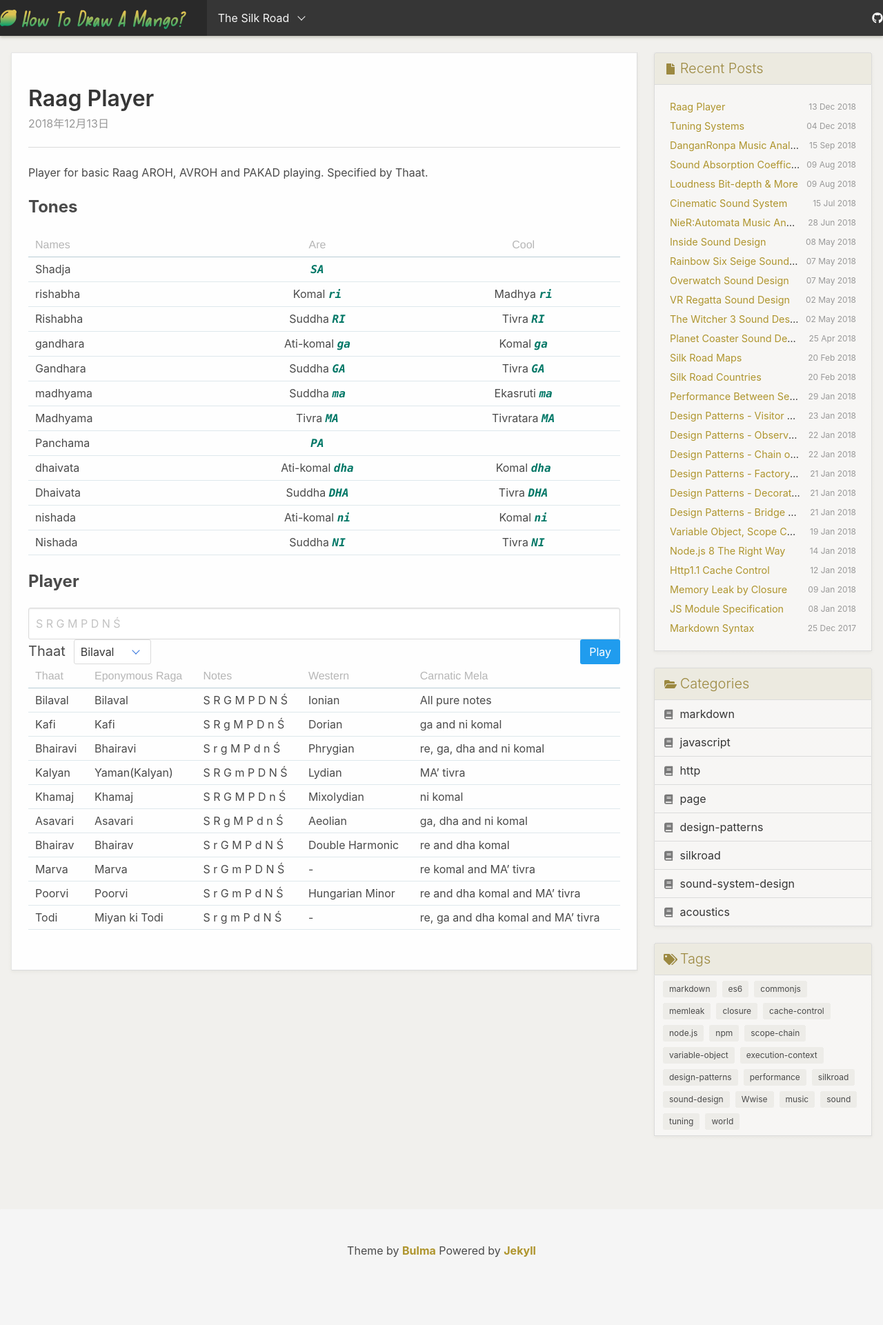
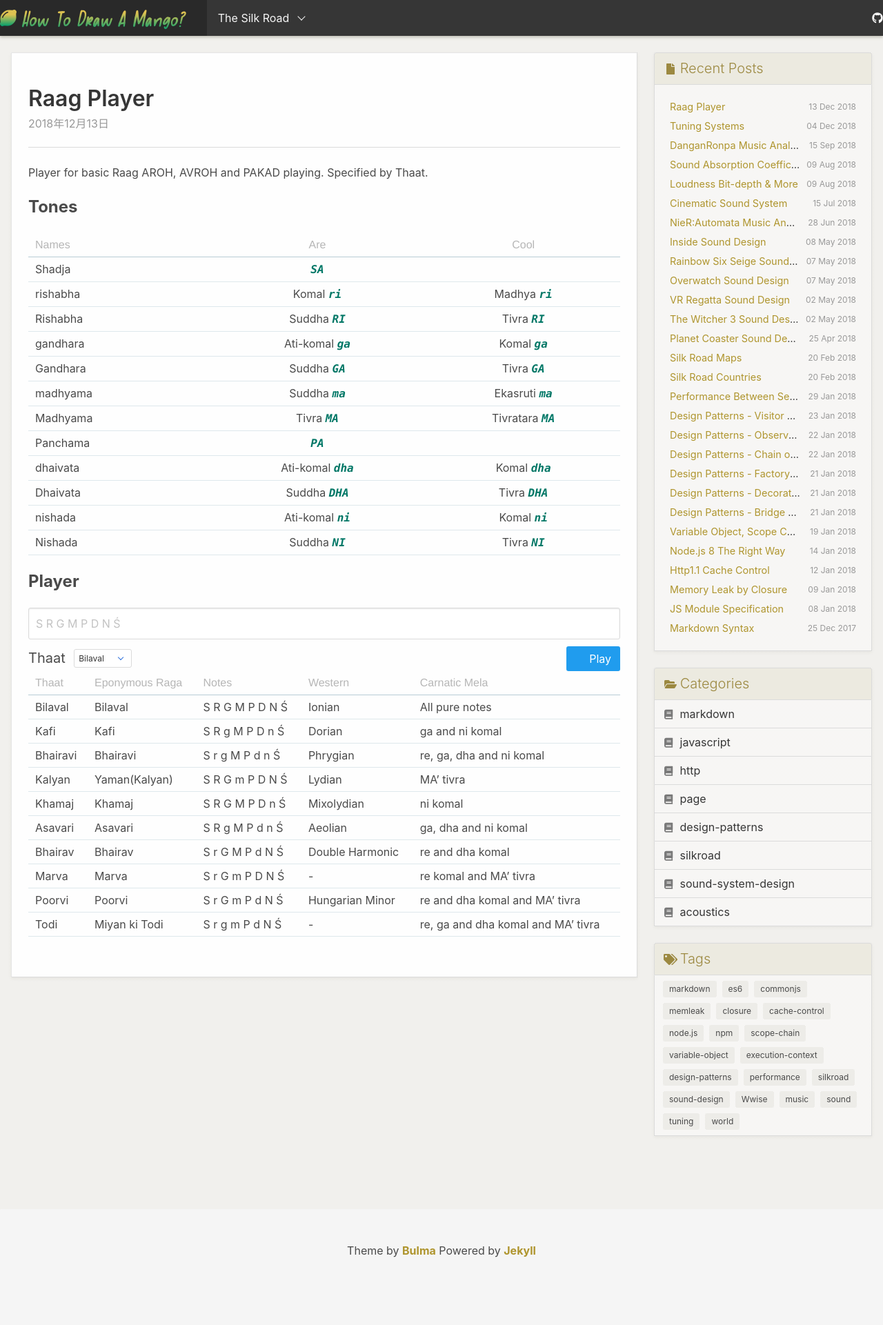
Before and after one commit to eharahe/eharahe.github.io, a Jekyll site: the page built from _posts/pages/2018-12-13-Raag-Player.md, in a window 1280 px wide. Shown: the whole page at 69% size. Built offline with Jekyll 4.4.1, drawn with Linux system fonts in a browser that asks for light colours; grey boxes are pictures that could not be loaded.

Commit message:
Update 2018-12-13-Raag-Player.md

```diff
--- a/_posts/pages/2018-12-13-Raag-Player.md
+++ b/_posts/pages/2018-12-13-Raag-Player.md
@@ -35,14 +35,14 @@
 ## Player
 
 <div>
-  <textarea id="player_text" rows="1" class="textarea" placeholder="S R G M P D N Ś" style="resize: none;"></textarea>
+  <textarea id="player_text" rows="1" class="textarea" placeholder="S R G M P D N Ś" style="resize: none;margin-bottom: 10px;"></textarea>
   <div class="level">
     <div class="level-left">
       <div class="level-item">
         <p class="subtitle is-5">Thaat</p>
       </div>
       <div class="level-item">
-        <span class="select">
+        <span class="select is-small">
           <select>
             <option selected>Bilaval</option>
             <option>Kafi</option>
@@ -60,7 +60,14 @@
     </div>
     <div class="level-right">
       <div class="level-item">
-        <a id="play_btn" class="button is-info">Play</a>
+        <div id="play_btn" class="button is-info">
+          <span class="icon">
+            <i class="fas play-circle"></i>
+          </span>
+          <span>
+            Play
+          </span>
+         </div>
       </div>
     </div>
   </div>
```
